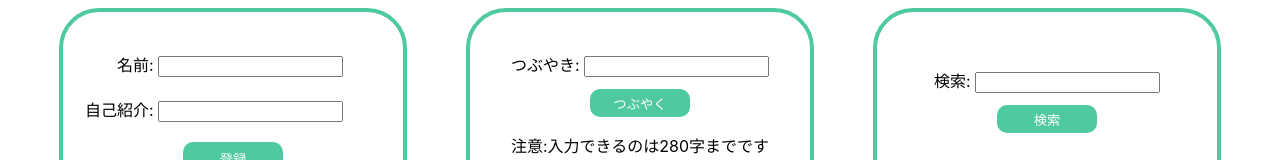
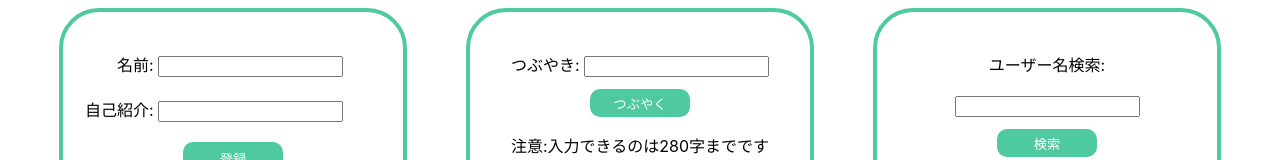
Before and after one commit to mehm8128/SNS_for_engineers, a React (Create React App) app: page / in a window 1280 px wide. Shown: the top 160 px of the page. Built offline with nearby package versions, Linux system fonts and the light colour scheme; no server answers.

Commit message:
ユーザー名検索にした

```diff
--- a/src/component/Retrieve.js
+++ b/src/component/Retrieve.js
@@ -45,7 +45,7 @@ class Retrieve extends React.Component {
 		return (
 			<div className="retComp">
 				<form onSubmit={this.handleRetrieve} className="retrieveForm">
-					<label className="retrieveLabel">検索: </label>
+					<label className="retrieveLabel">ユーザー名検索: </label>
 					<input
 						type="text"
 						name="retrieve"
```
